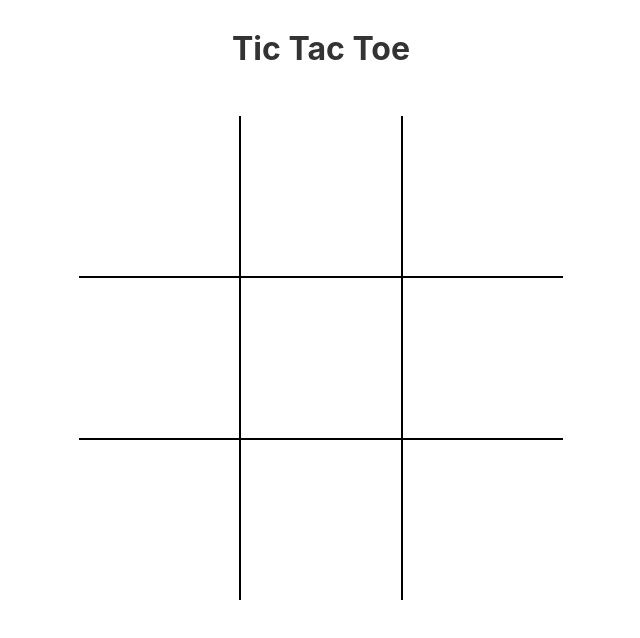
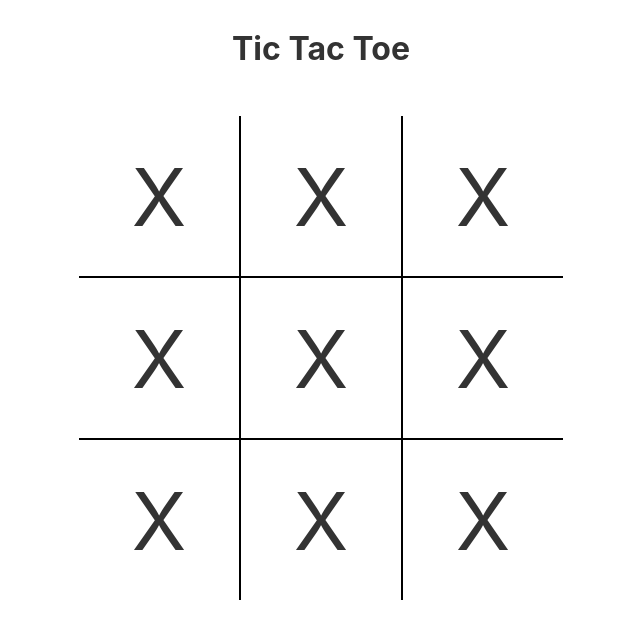
Before and after one commit to craigmiller160/svelte-tic-tac-toe, a Svelte app: page / in a window 1280 px wide. Shown: the top 638 px of the page, without its empty margins (319-959 px from the left). Built offline with nearby package versions, Linux system fonts and the light colour scheme.

Commit message:
Added Xs

```diff
--- a/src/components/Square.svelte
+++ b/src/components/Square.svelte
@@ -10,6 +10,10 @@
   .square {
     width: 10rem;
     height: 10rem;
+    font-size: 5rem;
+    display: flex;
+    justify-content: center;
+    align-items: center;
   }
 
   .borderRight {
@@ -36,4 +40,5 @@
         class:borderTop
         class:borderBottom
 >
+    <span>X</span>
 </div>
```
